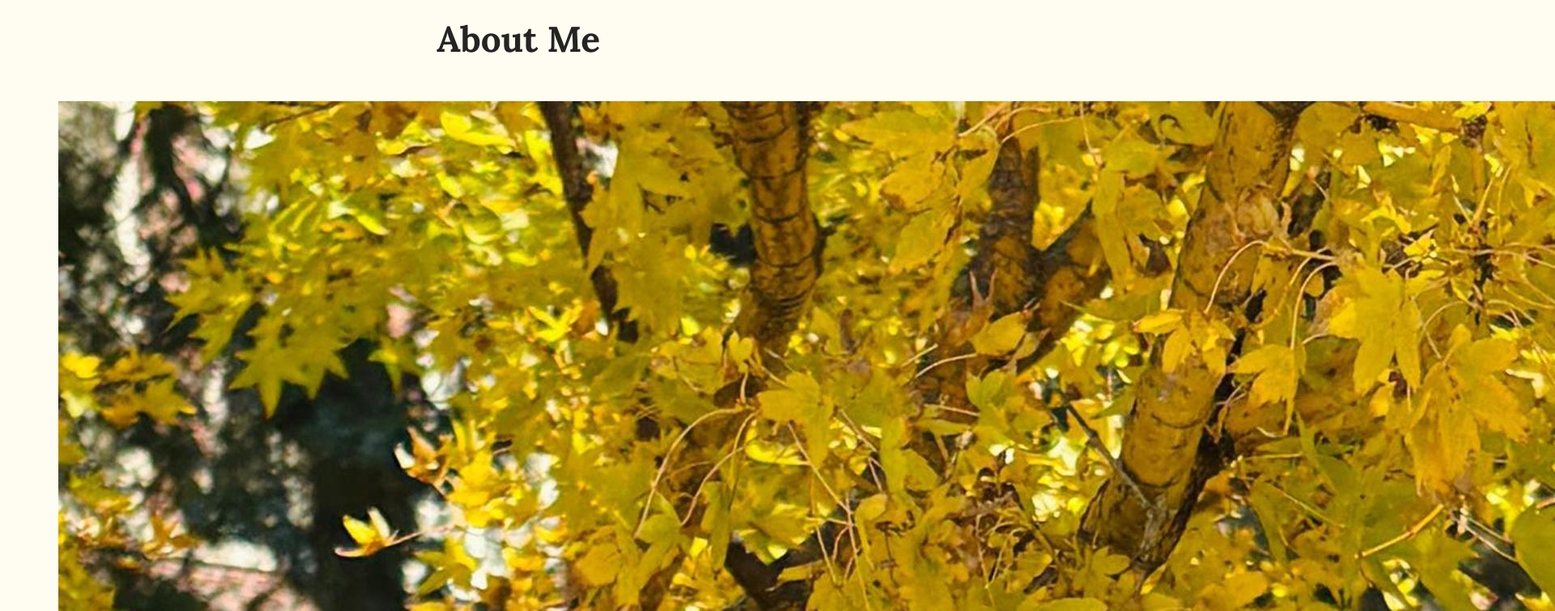
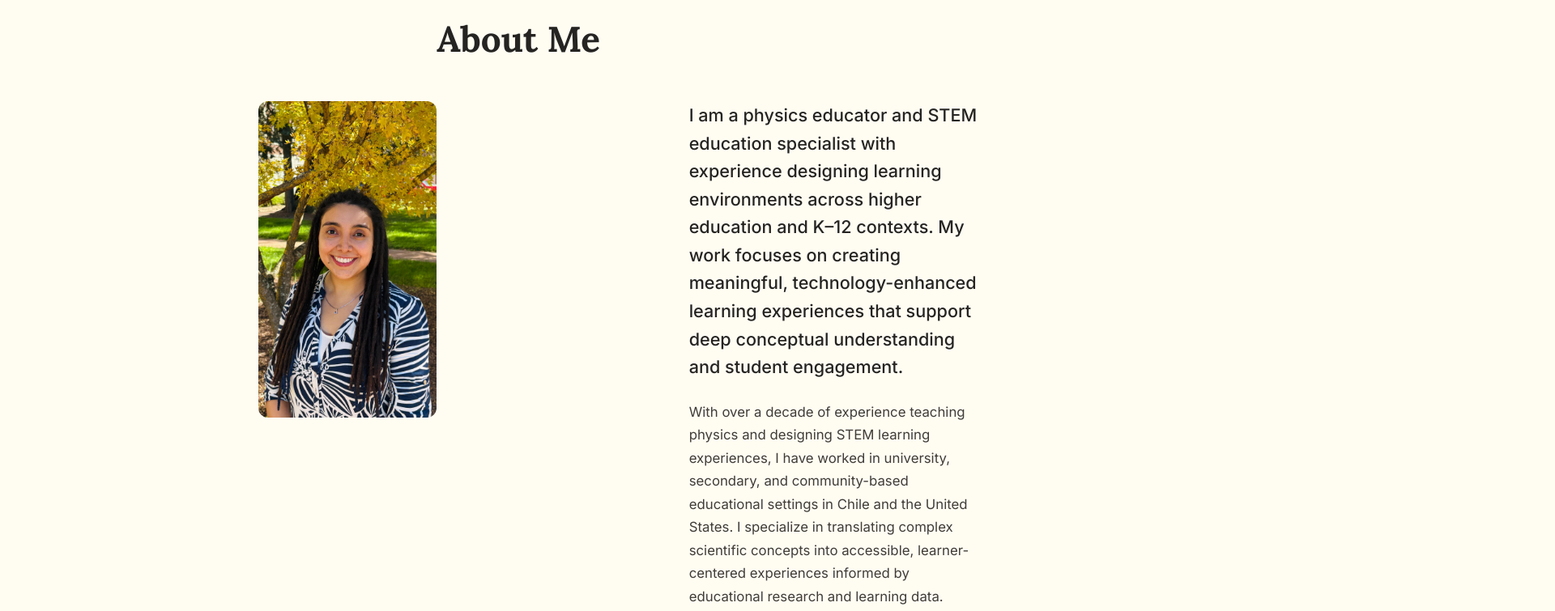
Before and after one commit to MilePaez29/my-portfolio, a plain HTML site: page index.html in a window 1280 px wide. Shown: the part 860-1615 px from the top of the page at 81% size, 1920 px wide, since content can reach past the window. Drawn offline with Linux system fonts and the light colour scheme; a script that the page names is missing.

Commit message:
Add profile image styles to about section
Add styles for profile image layout and appearance.

```diff
--- a/style.css
+++ b/style.css
@@ -287,6 +287,20 @@ section {
 
 .about-section {
     background-color: var(--cream);
+}
+
+/* Profile Image */
+.about-image {
+    display: flex;
+    justify-content: center;
+    align-items: flex-start;
+}
+
+.profile-photo {
+    width: 220px;
+    height: auto;
+    border-radius: 12px;
+    object-fit: cover;
 }
 
 .about-content {
```
